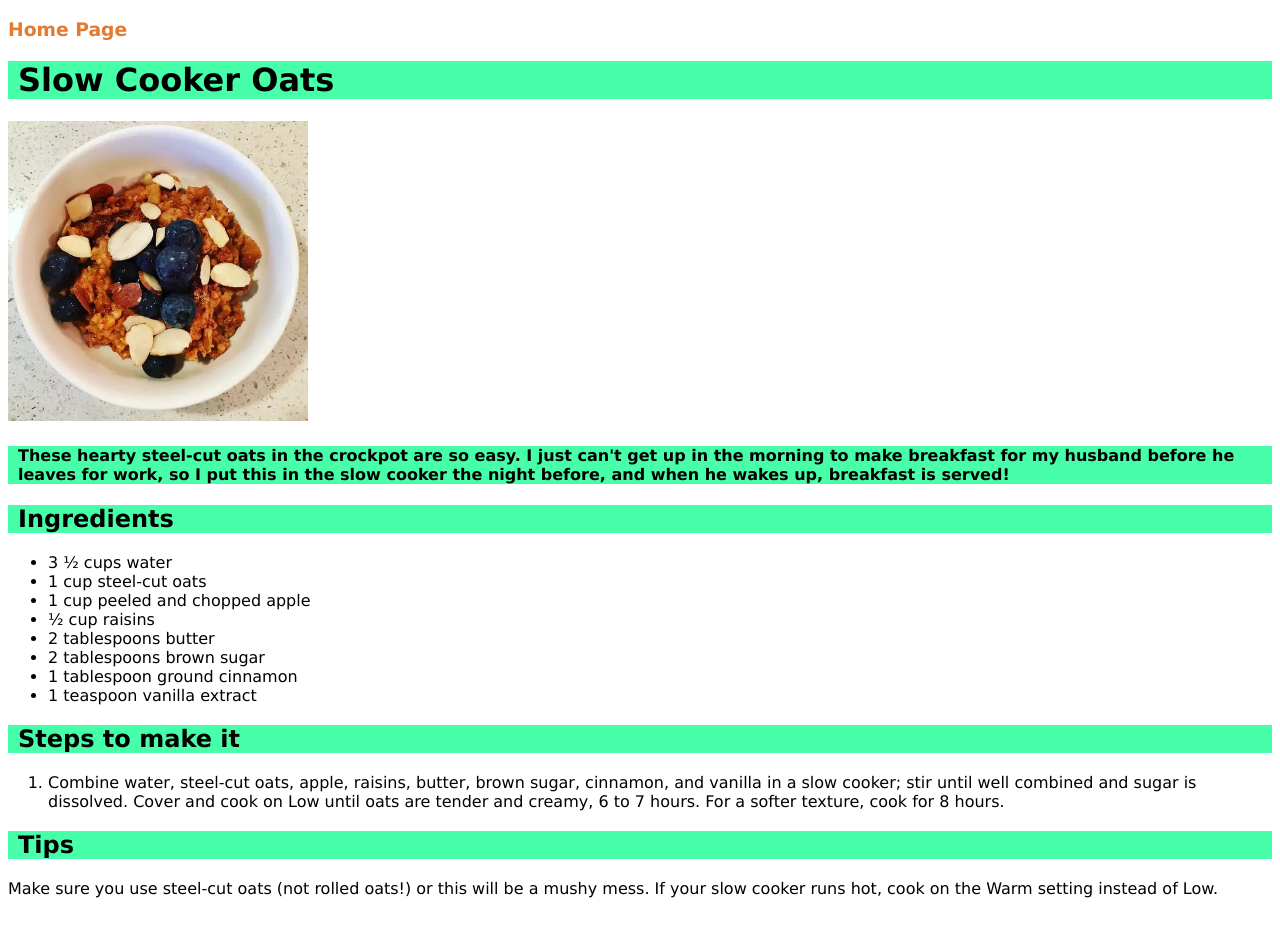
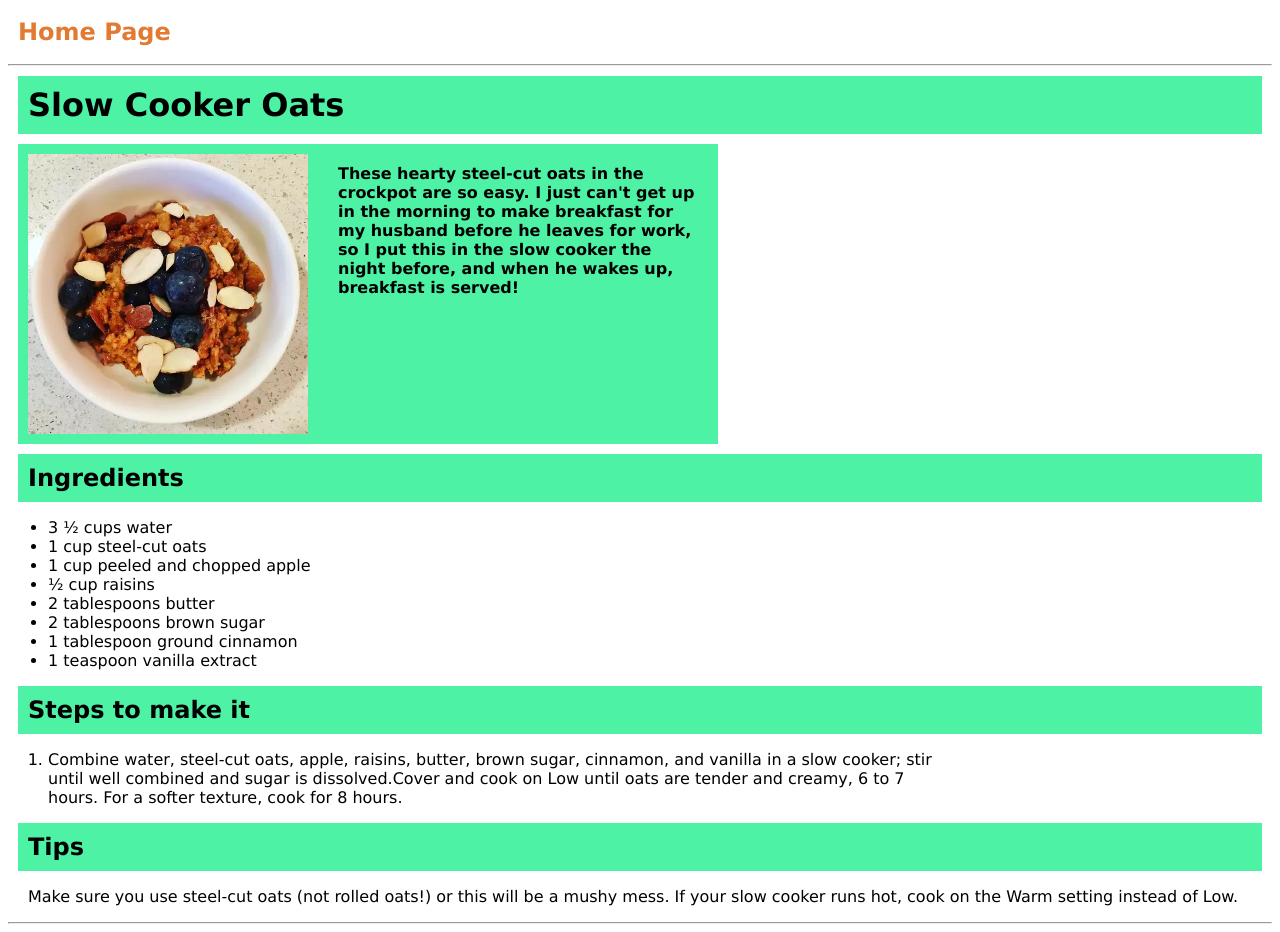
Before and after one commit to Anukul0317/odin-recipies, a plain HTML site: page recipies/oats.html in a window 1280 px wide. Drawn offline with Linux system fonts and the light colour scheme.

Commit message:
uses css-box properties to improve the page

```diff
--- a/recipies/oats.html
+++ b/recipies/oats.html
@@ -7,10 +7,13 @@
     <link rel="stylesheet" href="../styles/style.css">
 </head>
 <body>
-    <a href="../index.html"><h3>Home Page</h3></a>
+    <a href="../index.html"><h3 class="home">Home Page</h3></a><hr>
     <h1>Slow Cooker Oats</h1>
+    <div class="recipieCard">
         <img src="../images/oats.webp" alt="Image of Slow Cooker Oats">
         <h4>These hearty steel-cut oats in the crockpot are so easy. I just can't get up in the morning to make breakfast for my husband before he leaves for work, so I put this in the slow cooker the night before, and when he wakes up, breakfast is served!</h4>
+    </div>
+    <div class="content">
         <h2>Ingredients</h2>
         <ul>
             <li>3 ½ cups water</li>
@@ -24,12 +27,12 @@
         </ul>
         <h2>Steps to make it</h2>
         <ol>
-        <li><span>Combine water, steel-cut oats, apple, raisins, butter, brown sugar, cinnamon, and vanilla in a slow cooker; stir until well combined and sugar is dissolved. Cover and cook on Low until oats are tender and creamy, 6 to 7 hours. For a softer texture, cook for 8 hours.</span></li>
+            <li><p class="steps">Combine water, steel-cut oats, apple, raisins, butter, brown sugar, cinnamon, and vanilla in a slow cooker; stir until well combined and sugar is dissolved.Cover and cook on Low until oats are tender and creamy, 6 to 7 hours. For a softer texture, cook for 8 hours.</p></li>
         </ol>
         <h2>Tips</h2>
-    <p>Make sure you use steel-cut oats (not rolled oats!) or this will be a mushy mess.
-
+        <p class="Tips">Make sure you use steel-cut oats (not rolled oats!) or this will be a mushy mess.
             If your slow cooker runs hot, cook on the Warm setting instead of Low.</p>
-
+    </div>
+    <hr>
 </body>
 </html>
--- a/styles/style.css
+++ b/styles/style.css
@@ -1,18 +1,41 @@
 *{
     font-family: Verdana, Tahoma, sans-serif, Helvetica, sans-serif;
+    box-sizing: border-box;
 }
-a{
+a h3{
+    display: inline-block;
+    margin:10px;
     text-decoration: none;
+    font-size: 24px;
     font-weight: 900;
     color:rgb(226, 123, 49);
 }
 h1,h4,h2{
-    background-color: #47FFA9;
-    padding-left: 10px;
-
+    background-color: #4df2a5;
+    padding: 10px;
+    margin:10px;
 }
 img{
     display: inline;
     height: auto;
     width: 300px;
+    padding:10PX;
 }
+.Tips{
+    margin-left:20px;
+}
+.recipieCard{
+    margin: 10px;
+    width:700px;
+    display: flex;
+    background-color: #4df2a5;
+}
+.hero{
+    display:flex ;
+    padding: 10px;
+    background-color: #4df2a5;
+    margin: 10px;
+}
+.steps{
+    width: 900px;
+}
```
Also changed, not shown: index.html (+10 -6 lines), recipies/burger.html (+7 -2 lines), recipies/sausage.html (+6 -2 lines), images/Sanji.webp (added). Lines whose indentation alone changed are shown as unchanged.
